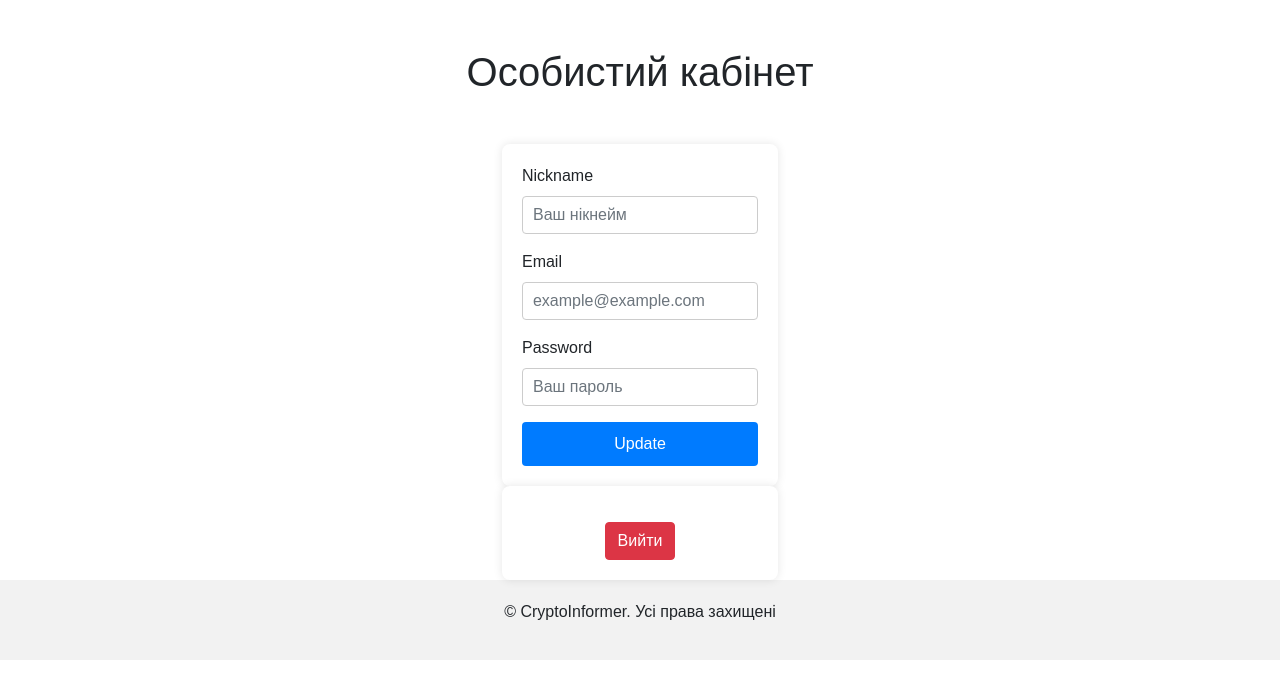
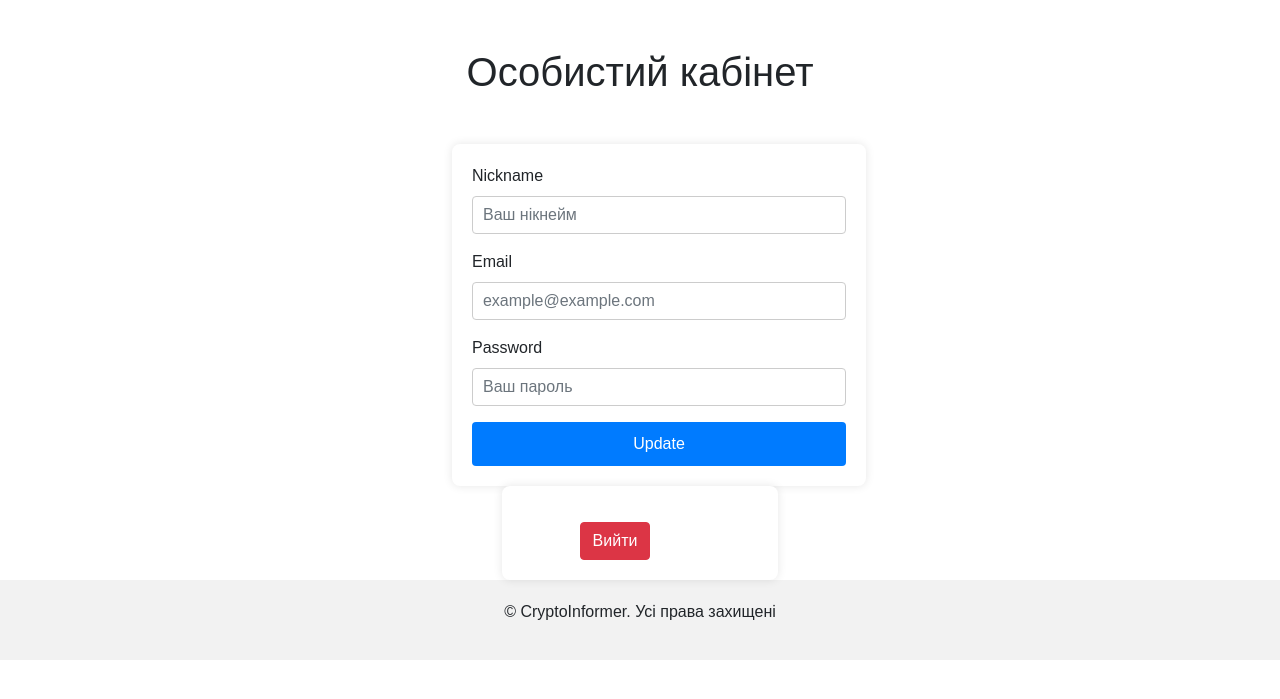
Before and after one commit to Fordexss/second_team_project_flask, a Flask app: template app/templates/profile.html in a window 1280 px wide; the page is wider, and only the part inside the window is pictured. Shown: the part 82-781 px from the top of that part. Run offline with Flask 3, Linux system fonts and the light colour scheme; the template is opened without the code that fills it: values that come from a table or form of the project are taken from there, others are empty; some libraries are stand-ins or nearby versions.

Commit message:
Update profile.html

```diff
--- a/app/templates/profile.html
+++ b/app/templates/profile.html
@@ -21,7 +21,7 @@
     {% endwith %}
     <div class="row justify-content-center mt-5">
         <div class="col-md-6">
-            <form method="POST" action="{{ url_for('update_profile') }}">
+            <form method="POST" action="{{ url_for('update_profile') }}" style="width: 150%; margin-left: -50px;">
                 {{ form.hidden_tag() }}
                 <div class="form-group">
                     {{ form.nickname.label(class="form-label") }}
@@ -38,7 +38,7 @@
                 {{ form.submit(class="btn btn-primary") }}
             </form>
             <form action="{{ url_for('logout') }}" method="get">
-                <div class="d-flex justify-content-center">
+                <div class="d-flex justify-content-center" style="margin-left: -50px;">
                 <button type="submit" class="btn btn-danger mt-3">Вийти</button>
                 </div>
             </form>
```
